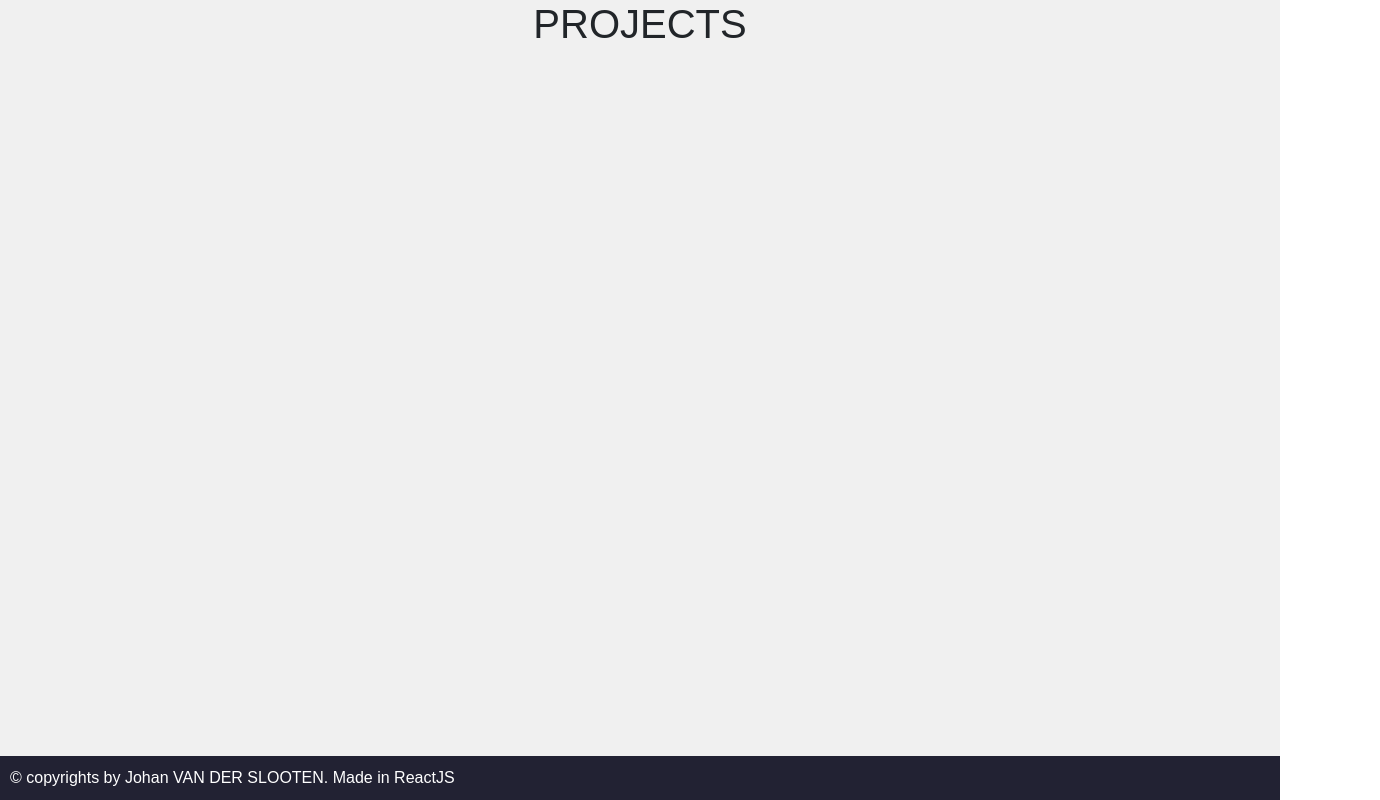
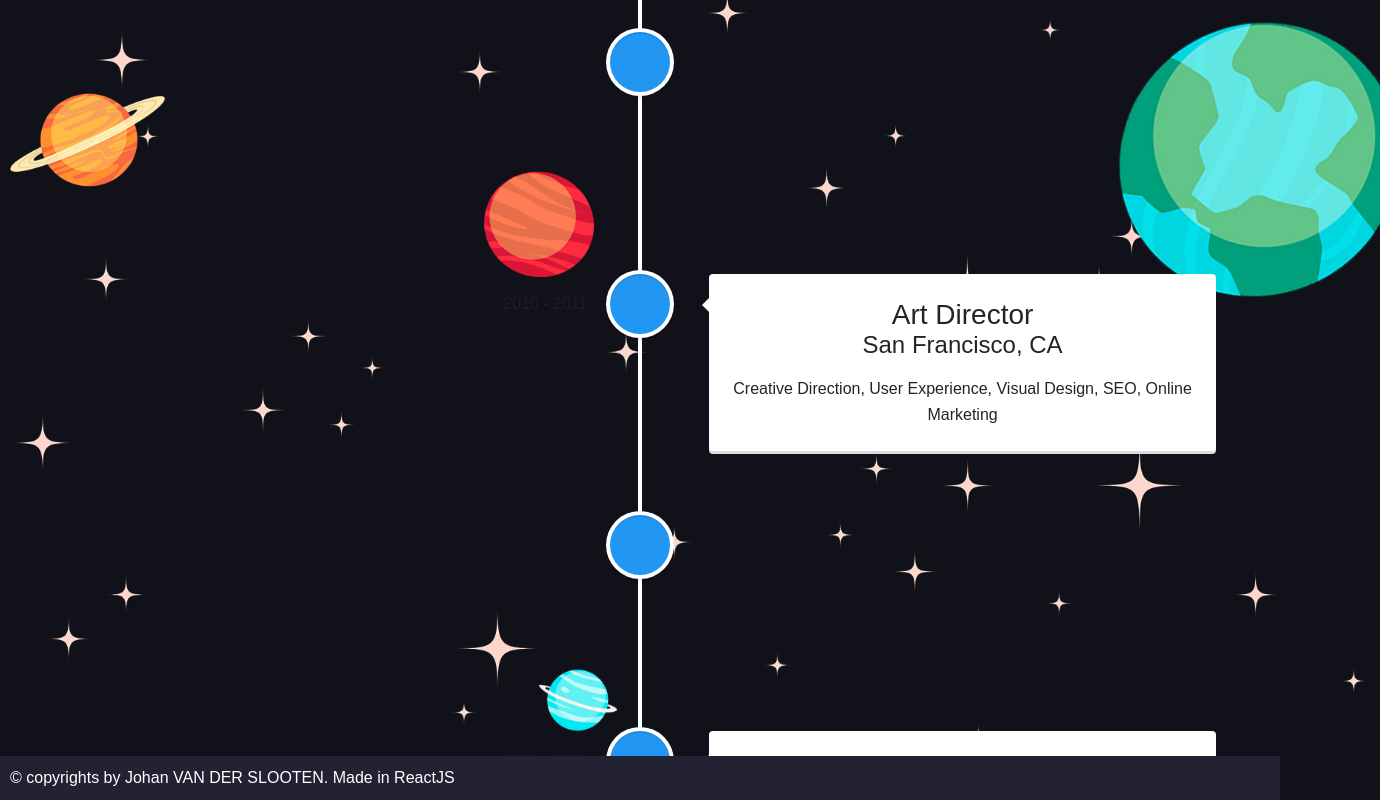
Before and after one commit to mrjohanvds/mrjohanvds.github.io, a React (Create React App) app: page /projects in a window 1280 px wide. Shown: the whole page, 1380 px wide, since content can reach past the window. Built offline with nearby package versions, Linux system fonts and the light colour scheme.

Commit message:
timeline init

```diff
--- a/src/pages/projects/index.js
+++ b/src/pages/projects/index.js
@@ -1,8 +1,96 @@
 import React from 'react';
+import { VerticalTimeline, VerticalTimelineElement }  from 'react-vertical-timeline-component';
+import 'react-vertical-timeline-component/style.min.css';
+import './projects.css'
 
 function ProjectsPage() {
     return (
-        <h1>PROJECTS</h1>
+        <div className="projectsPage">
+            <VerticalTimeline>
+                <VerticalTimelineElement
+                className="vertical-timeline-element--work"
+                contentStyle={{ background: 'rgb(33, 150, 243)', color: '#fff' }}
+                contentArrowStyle={{ borderRight: '7px solid  rgb(33, 150, 243)' }}
+                date="2011 - present"
+                iconStyle={{ background: 'rgb(33, 150, 243)', color: '#fff' }}
+                >
+                    <h3 className="vertical-timeline-element-title">Creative Director</h3>
+                    <h4 className="vertical-timeline-element-subtitle">Miami, FL</h4>
+                    <p>
+                        Creative Direction, User Experience, Visual Design, Project Management, Team Leading
+                    </p>
+                </VerticalTimelineElement>
+                <VerticalTimelineElement
+                className="vertical-timeline-element--work"
+                date="2010 - 2011"
+                iconStyle={{ background: 'rgb(33, 150, 243)', color: '#fff' }}
+                >
+                    <h3 className="vertical-timeline-element-title">Art Director</h3>
+                    <h4 className="vertical-timeline-element-subtitle">San Francisco, CA</h4>
+                    <p>
+                        Creative Direction, User Experience, Visual Design, SEO, Online Marketing
+                    </p>
+                </VerticalTimelineElement>
+                <VerticalTimelineElement
+                className="vertical-timeline-element--work"
+                date="2008 - 2010"
+                iconStyle={{ background: 'rgb(33, 150, 243)', color: '#fff' }}
+                >
+                    <h3 className="vertical-timeline-element-title">Web Designer</h3>
+                    <h4 className="vertical-timeline-element-subtitle">Los Angeles, CA</h4>
+                    <p>
+                        User Experience, Visual Design
+                    </p>
+                </VerticalTimelineElement>
+                <VerticalTimelineElement
+                className="vertical-timeline-element--work"
+                date="2006 - 2008"
+                iconStyle={{ background: 'rgb(33, 150, 243)', color: '#fff' }}
+                >
+                    <h3 className="vertical-timeline-element-title">Web Designer</h3>
+                    <h4 className="vertical-timeline-element-subtitle">San Francisco, CA</h4>
+                    <p>
+                        User Experience, Visual Design
+                    </p>
+                </VerticalTimelineElement>
+                <VerticalTimelineElement
+                className="vertical-timeline-element--education"
+                date="April 2013"
+                iconStyle={{ background: 'rgb(233, 30, 99)', color: '#fff' }}
+                >
+                    <h3 className="vertical-timeline-element-title">Content Marketing for Web, Mobile and Social Media</h3>
+                    <h4 className="vertical-timeline-element-subtitle">Online Course</h4>
+                    <p>
+                        Strategy, Social Media
+                    </p>
+                </VerticalTimelineElement>
+                <VerticalTimelineElement
+                className="vertical-timeline-element--education"
+                date="November 2012"
+                iconStyle={{ background: 'rgb(233, 30, 99)', color: '#fff' }}
+                >
+                    <h3 className="vertical-timeline-element-title">Agile Development Scrum Master</h3>
+                    <h4 className="vertical-timeline-element-subtitle">Certification</h4>
+                    <p>
+                        Creative Direction, User Experience, Visual Design
+                    </p>
+                </VerticalTimelineElement>
+                <VerticalTimelineElement
+                className="vertical-timeline-element--education"
+                date="2002 - 2006"
+                iconStyle={{ background: 'rgb(233, 30, 99)', color: '#fff' }}
+                >
+                    <h3 className="vertical-timeline-element-title">Bachelor of Science in Interactive Digital Media Visual Imaging</h3>
+                    <h4 className="vertical-timeline-element-subtitle">Bachelor Degree</h4>
+                    <p>
+                    Creative Direction, Visual Design
+                </p>
+                </VerticalTimelineElement>
+                <VerticalTimelineElement
+                iconStyle={{ background: 'rgb(16, 204, 82)', color: '#fff' }}
+                />
+            </VerticalTimeline>
+        </div>
     )
 }
 
--- /dev/null
+++ b/src/pages/projects/projects.css
@@ -0,0 +1,12 @@
+.projectsPage {
+  position: absolute;
+  background-size: cover;
+  background-position: center center;
+  background-repeat: no-repeat;
+  width: 100%;
+  height: 100%;
+  background-image: url(../../ressources/images/background.png);
+  overflow-y: scroll;
+  padding-right: 100px;
+  box-sizing: content-box;
+}
--- a/src/pages/resume/index.js
+++ b/src/pages/resume/index.js
@@ -1,12 +1,12 @@
 import React from 'react';
 import './resume.css';
 import photo from '../../ressources/images/resume/IMG_9982.png';
-import { Accordion } from 'react-bootstrap';
+import { Accordion, Card, Button } from 'react-bootstrap';
 import resume from '../../ressources/resume.json';
 
 function ResumePage() {
     return (
-        <div className= "resumePage">
+        <div className= "resumePage main">
             <div className= "resumeContainer">
                 <h1>Johan VAN DER SLOOTEN</h1>
                 <img src={photo} alt='photo_pro' width="300"/>
@@ -16,6 +16,26 @@ function ResumePage() {
                     <p><b>I made</b> this website in complement of my resume to allow you to have <b>more infos</b> about me, my experiences and my projects.</p>
                 </div>
                 <Accordion defaultActiveKey="0">
+                    <Card>
+                        <Card.Header>
+                            <Accordion.Toggle as={Button} variant="link" eventKey="0">
+                                Studies
+                            </Accordion.Toggle>
+                        </Card.Header>
+                        <Accordion.Collapse eventKey="0">
+                            <Card.Body>Hello! I'm the body</Card.Body>
+                        </Accordion.Collapse>
+                    </Card>
+                    <Card>
+                        <Card.Header>
+                            <Accordion.Toggle as={Button} variant="link" eventKey="1">
+                                Professional Experiences
+                            </Accordion.Toggle>
+                        </Card.Header>
+                        <Accordion.Collapse eventKey="1">
+                            <Card.Body>Hello! I'm another body</Card.Body>
+                        </Accordion.Collapse>
+                    </Card>
                 </Accordion>
             </div>
         </div>
--- a/src/pages/resume/resume.css
+++ b/src/pages/resume/resume.css
@@ -7,7 +7,7 @@
   height: 100%;
   background-image: url(../../ressources/images/background.png);
   overflow-y: scroll;
-  padding-right: 17px; /* Increase/decrease this value for cross-browser compatibility */
+  padding-right: 17px;
   box-sizing: content-box;
 }
 
```
Also changed, not shown: src/App.css (line endings or trailing spaces).
